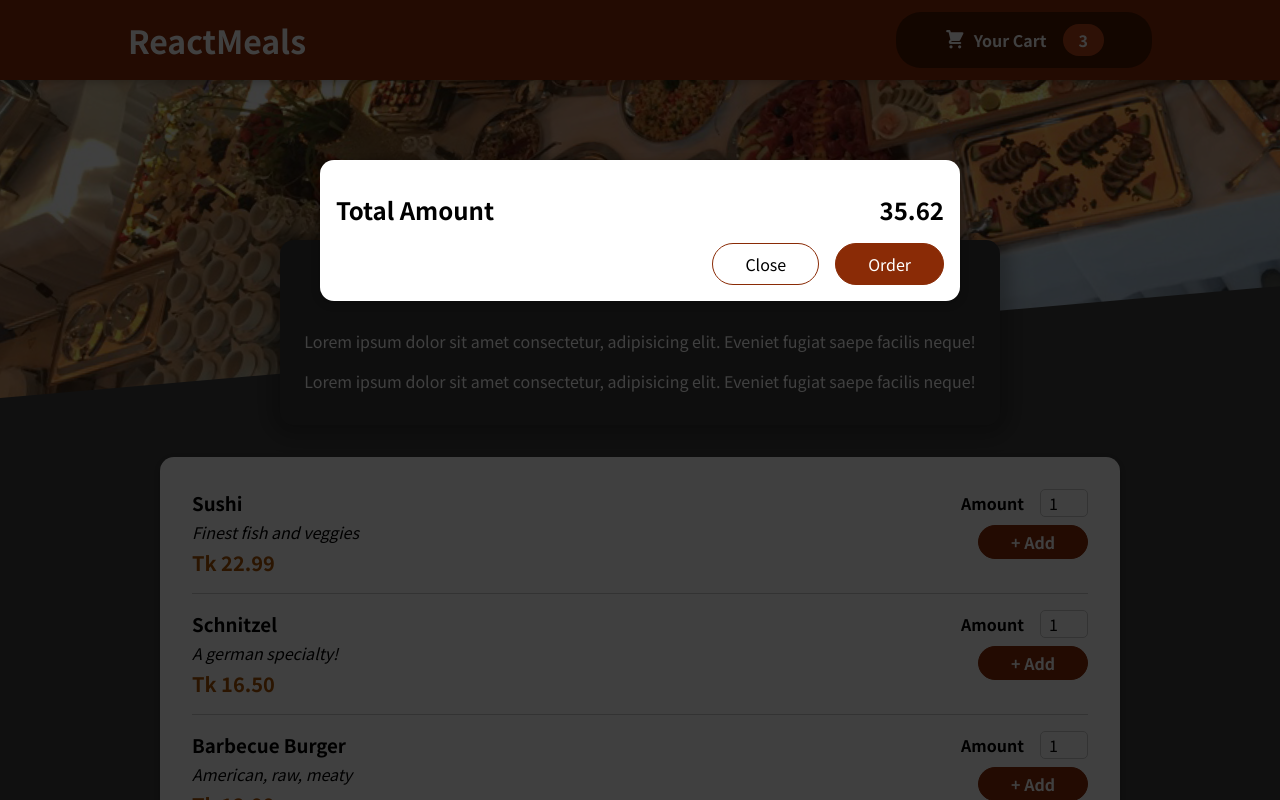
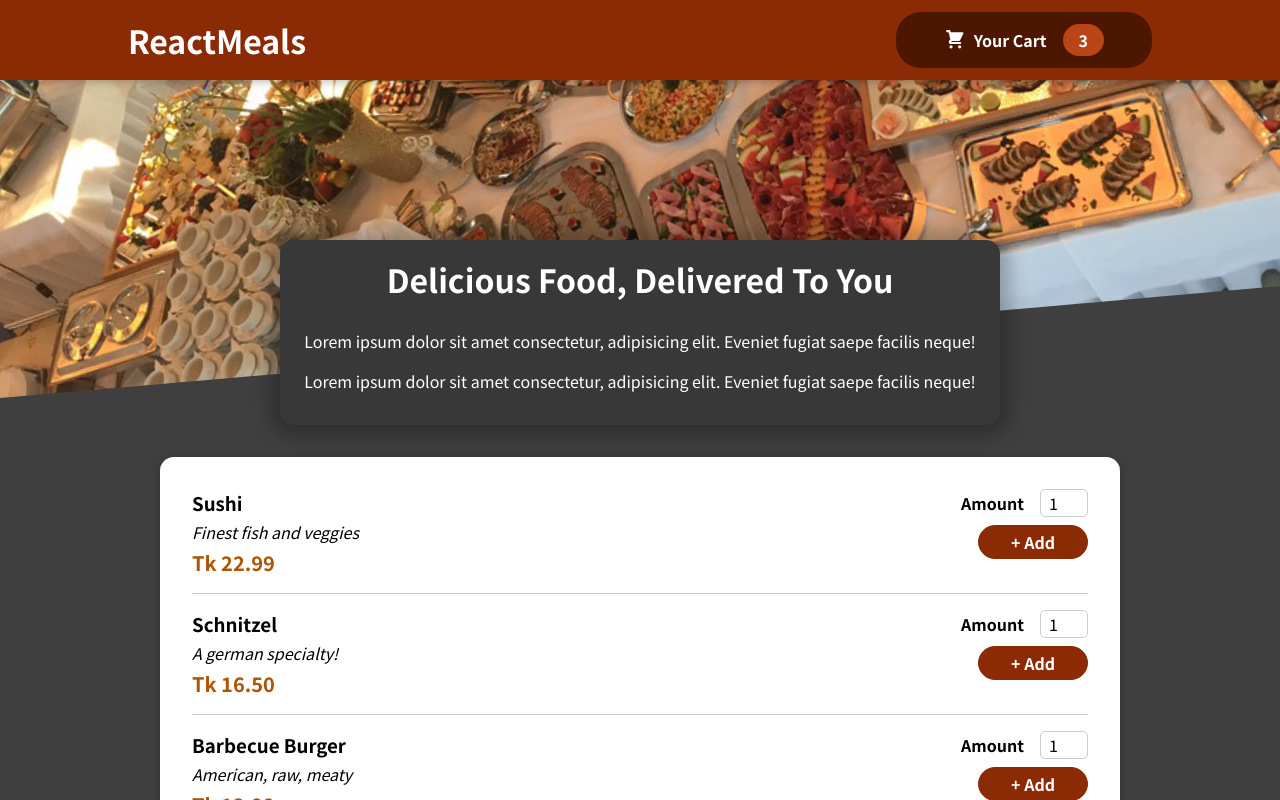
Before and after one commit to srafsan/React_meals, a React (Create React App) app: page / in a window 1280 px wide. Shown: the top 800 px of the page. Built offline with nearby package versions, Linux system fonts and the light colour scheme.

Commit message:
Manage Cart and Model State

```diff
--- a/src/App.js
+++ b/src/App.js
@@ -1,13 +1,24 @@
-import { Fragment } from "react";
+import { Fragment, useState } from "react";
+
 import Cart from "./components/Cart/Cart";
 import Header from "./components/Header/Header";
 import Meals from "./components/Meals/Meals";
 
 function App() {
+    const [cartIsShown, setCartIsShown] = useState(false);
+
+    const showCartHandler = () => {
+        setCartIsShown(true);
+    };
+
+    const hideCartHandler = () => {
+        setCartIsShown(false);
+    };
+
     return (
         <Fragment>
-            <Cart />
-            <Header />
+            {cartIsShown && <Cart onClose={hideCartHandler} />}
+            <Header onShowCart={showCartHandler} />
             <main>
                 <Meals />
             </main>
--- a/src/components/Cart/Cart.js
+++ b/src/components/Cart/Cart.js
@@ -13,14 +13,19 @@
     );
 
     return (
-        <Model>
+        <Model onClose={props.onClose}>
             {cartItems}
             <div className={classes.total}>
                 <span>Total Amount</span>
                 <span>35.62</span>
             </div>
             <div className={classes.actions}>
-                <button className={classes["button-alt"]}>Close</button>
+                <button
+                    className={classes["button-alt"]}
+                    onClick={props.onClose}
+                >
+                    Close
+                </button>
                 <button className={classes.button}>Order</button>
             </div>
         </Model>
--- a/src/components/Header/Header.js
+++ b/src/components/Header/Header.js
@@ -4,12 +4,12 @@
 import mealsImage from "../../assets/meals.jpg";
 import classes from "./Header.module.css";
 
-const Header = () => {
+const Header = (props) => {
     return (
         <Fragment>
             <header className={classes.header}>
                 <h1>ReactMeals</h1>
-                <HeaderCartButton />
+                <HeaderCartButton onClick={props.onShowCart} />
             </header>
             <div className={classes["main-image"]}>
                 <img src={mealsImage} alt="Meal_Image" />
--- a/src/components/HeaderCartButton/HeaderCartButton.js
+++ b/src/components/HeaderCartButton/HeaderCartButton.js
@@ -1,9 +1,9 @@
 import CartIcon from "../Cart/CartIcon";
 import classes from "./HeaderCartButton.module.css";
 
-const HeaderCartButton = () => {
+const HeaderCartButton = (props) => {
     return (
-        <button className={classes.button}>
+        <button className={classes.button} onClick={props.onClick}>
             <span className={classes.icon}>
                 <CartIcon />
             </span>
--- a/src/components/UI/Model/Model.js
+++ b/src/components/UI/Model/Model.js
@@ -4,7 +4,7 @@
 import classes from "./Model.module.css";
 
 const Backdrop = (props) => {
-    return <div className={classes.backdrop} />;
+    return <div className={classes.backdrop} onClick={props.onClose} />;
 };
 
 const ModelOverlay = (props) => {
@@ -20,7 +20,10 @@
 const Model = (props) => {
     return (
         <Fragment>
-            {ReactDOM.createPortal(<Backdrop />, portalElement)}
+            {ReactDOM.createPortal(
+                <Backdrop onClose={props.onClose} />,
+                portalElement
+            )}
             {ReactDOM.createPortal(
                 <ModelOverlay>{props.children}</ModelOverlay>,
                 portalElement
```
